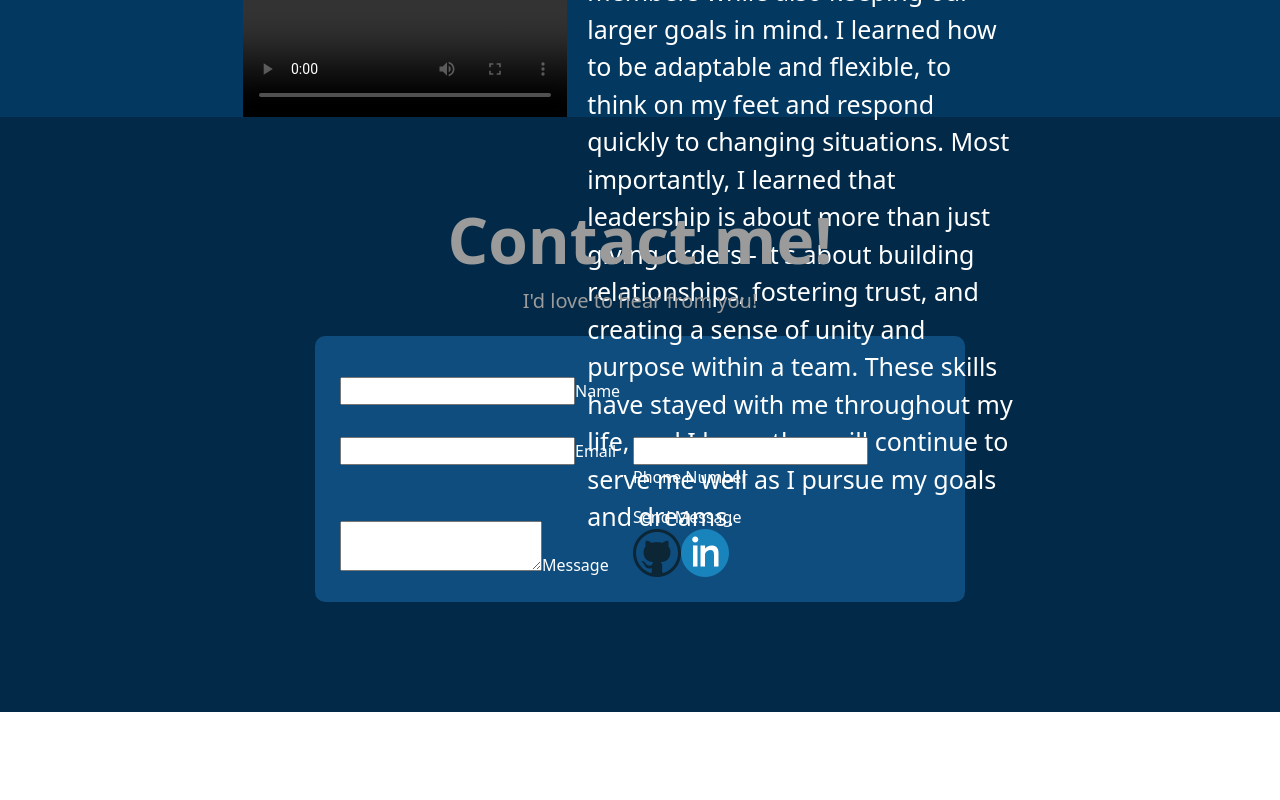
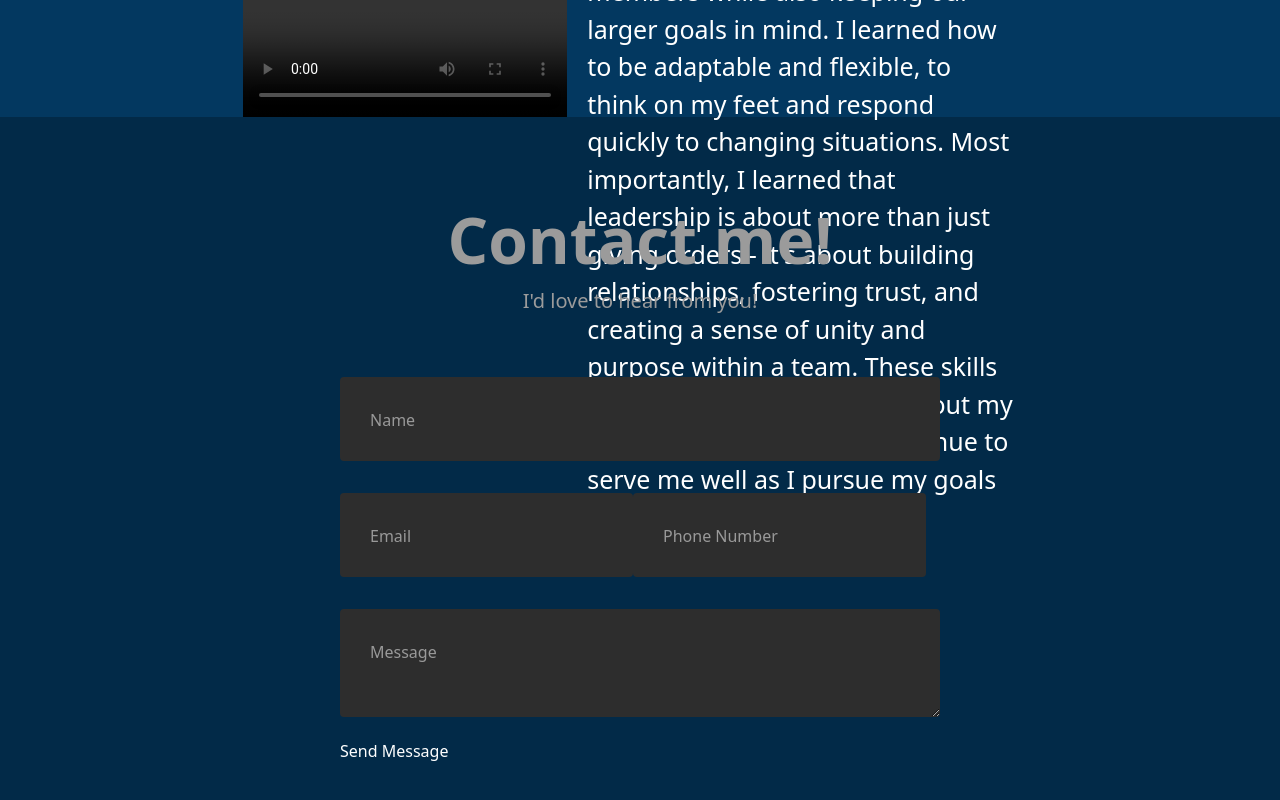
Before and after one commit to ericcnguyen04/Post-Portfolio, a React (Create React App) app: page / in a window 1280 px wide. Shown: the part 3820-4620 px from the top of the page. Before the commit the page ends 4532 px from the top, so only its background shows below. Built offline with nearby package versions, Linux system fonts and the light colour scheme; grey boxes are pictures that could not be loaded.

Commit message:
THIS IS SO COOL

```diff
--- a/src/App.css
+++ b/src/App.css
@@ -315,10 +315,11 @@ body {
   padding: 25px;
   border-radius: 10px;
   width: 650px;
+  height: 100%;
   max-width: 100%;
   margin: 20px auto 25px auto;
   /* border: solid red 2px; */
-  background-color: #0e4d7d;
+  /* background-color: #0e4d7d; */
 }
 
 input:focus ~ label, textarea:focus ~ label, input:valid ~ label, textarea:valid ~ label {
@@ -341,6 +342,28 @@ input:focus ~ label, textarea:focus ~ label, input:valid ~ label, textarea:valid
   width: 650px;
   max-width: 100%;
 }
+
+.styled-input label {
+  color: #999;
+  padding: 1.3rem 30px 1rem 30px;
+  position: absolute;
+  top: 10px;
+  left: 0;
+  -webkit-transition: all 0.25s ease;
+  transition: all 0.25s ease;
+  pointer-events: none;
+}
+
+input,
+textarea {
+    padding: 30px;
+    border: 0;
+    width: 100%;
+    font-size: 1rem;
+    background-color: #2d2d2d;
+    color: white;
+    border-radius: 4px;
+}
 /* ======= */
 
 .project {
--- a/src/components/pages/Contact.jsx
+++ b/src/components/pages/Contact.jsx
@@ -32,7 +32,7 @@ export default function Contact() {
                         </div>
                     </div>
                     <div>
-                        <div className="styled-input">
+                        <div className="styled-input wide">
                             <textarea required></textarea>
                             <label>Message</label>
                         </div>
@@ -40,8 +40,8 @@ export default function Contact() {
                     <div>
                         <div>Send Message</div>
                     </div>
-                <a href="https://github.com/ericcnguyen04" target="_blank"><img src="/content/github.png"></img></a>
-                <a href="https://www.linkedin.com/in/eric-nguyen-3970b0229/" target="_blank"><img src="/content/linkedin.png"></img></a>
+                {/* <a href="https://github.com/ericcnguyen04" target="_blank"><img src="/content/github.png"></img></a>
+                <a href="https://www.linkedin.com/in/eric-nguyen-3970b0229/" target="_blank"><img src="/content/linkedin.png"></img></a> */}
                 </div>
             </div>
         </div>
```
